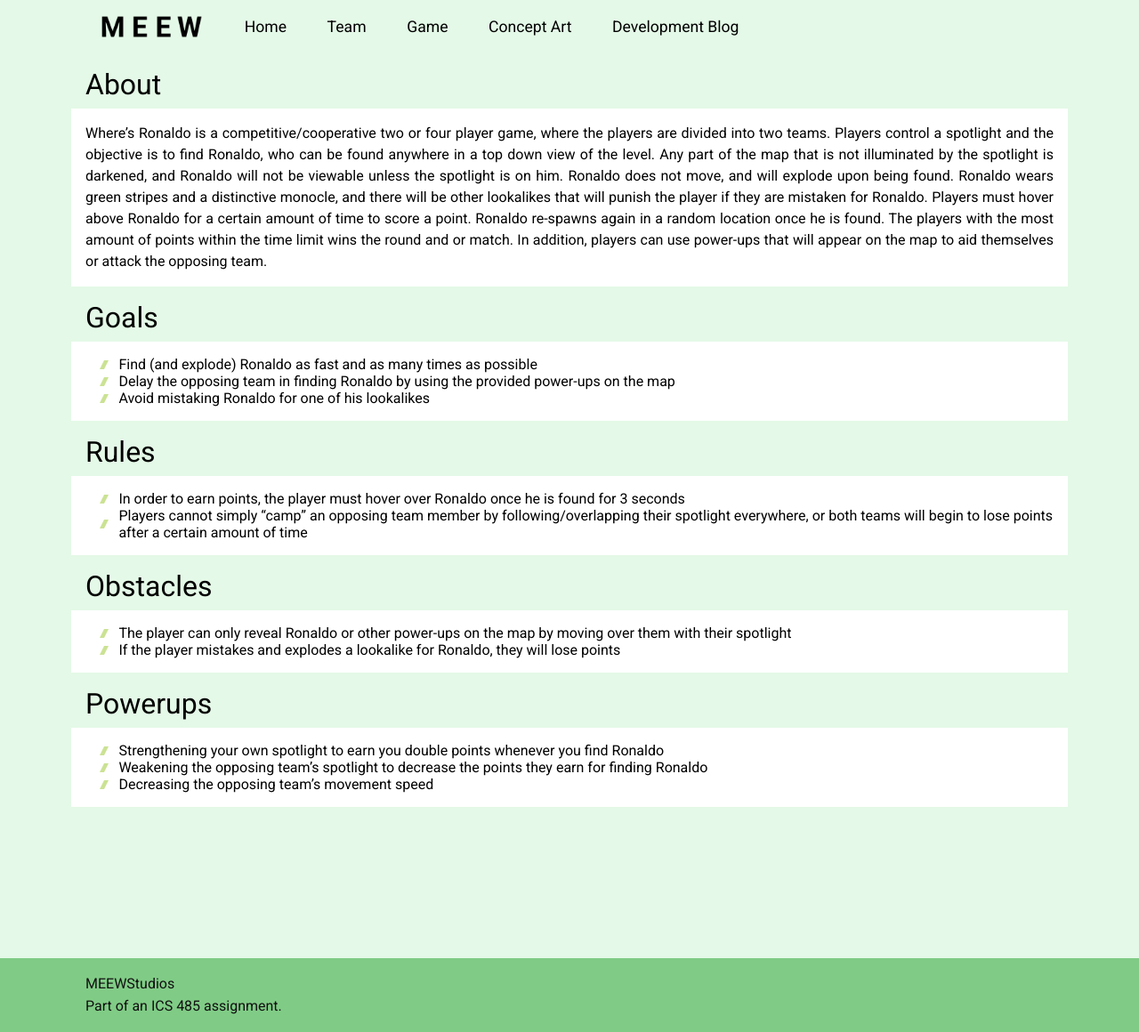
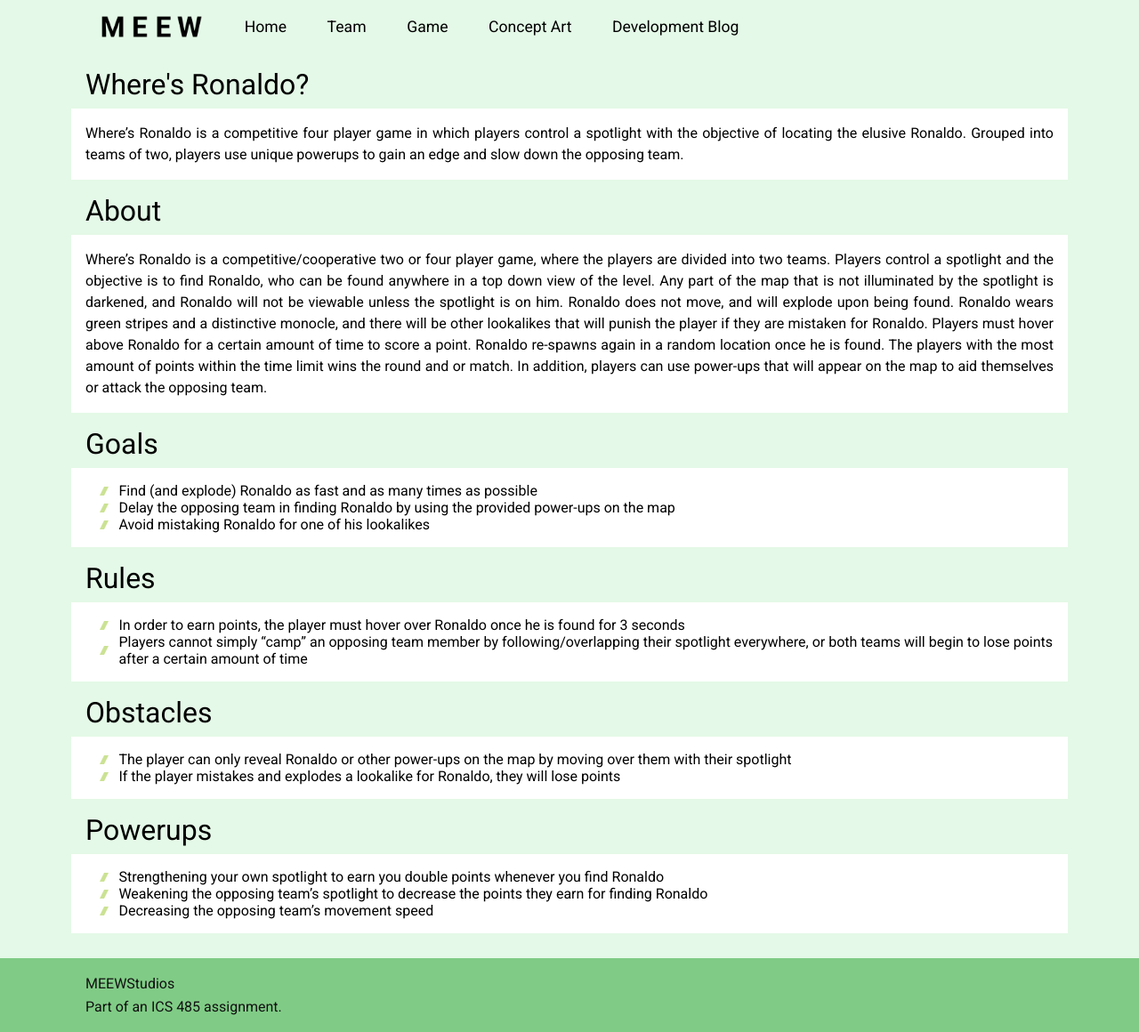
Before and after one commit to MEEWStudios/jekyll-testbed, a Jekyll site: the page built from about.md, in a window 1280 px wide and 1160 px high. Shown: the whole window at 89% size. Built offline with Jekyll 4.4.1, drawn with Linux system fonts in a browser that asks for light colours.

```diff
--- a/_includes/header.html
+++ b/_includes/header.html
@@ -1,5 +1,5 @@
 <header>
-	<img src='{{site.baseurl}}/assets/logo.png' alt='MEEWStudios Logo' title='MEEWStudios Logo'>
+	<img src='{{site.baseurl}}/assets/navigation_logo.png' alt='MEEWStudios Logo' title='MEEWStudios Logo'>
 	<a href='{{site.baseurl}}/'><div>Home</div></a>
 	<a href='{{site.baseurl}}/team'><div>Team</div></a>
 	<a href='{{site.baseurl}}/about'><div>Game</div></a>
--- a/about.md
+++ b/about.md
@@ -2,6 +2,8 @@
 layout: simple-section
 title: About
 sections:
+  Where's Ronaldo?: |
+    Where’s Ronaldo is a competitive four player game in which players control a spotlight with the objective of locating the elusive Ronaldo. Grouped into teams of two, players use unique powerups to gain an edge and slow down the opposing team.
   About: |
     Where's Ronaldo is a competitive/cooperative two or four player game, where the players are divided into two teams. Players control a spotlight and the objective is to find Ronaldo, who can be found anywhere in a top down view of the level. Any part of the map that is not illuminated by the spotlight is darkened, and Ronaldo will not be viewable unless the spotlight is on him. Ronaldo does not move, and will explode upon being found. Ronaldo wears green stripes and a distinctive monocle, and there will be other lookalikes that will punish the player if they are mistaken for Ronaldo. Players must hover above Ronaldo for a certain amount of time to score a point. Ronaldo re-spawns again in a random location once he is found. The players with the most amount of points within the time limit wins the round and or match. In addition, players can use power-ups that will appear on the map to aid themselves or attack the opposing team.
   Goals: |
```
Also changed, not shown: index.md (+3 -2 lines), assets/logo.png, assets/navigation_logo.png (added).
